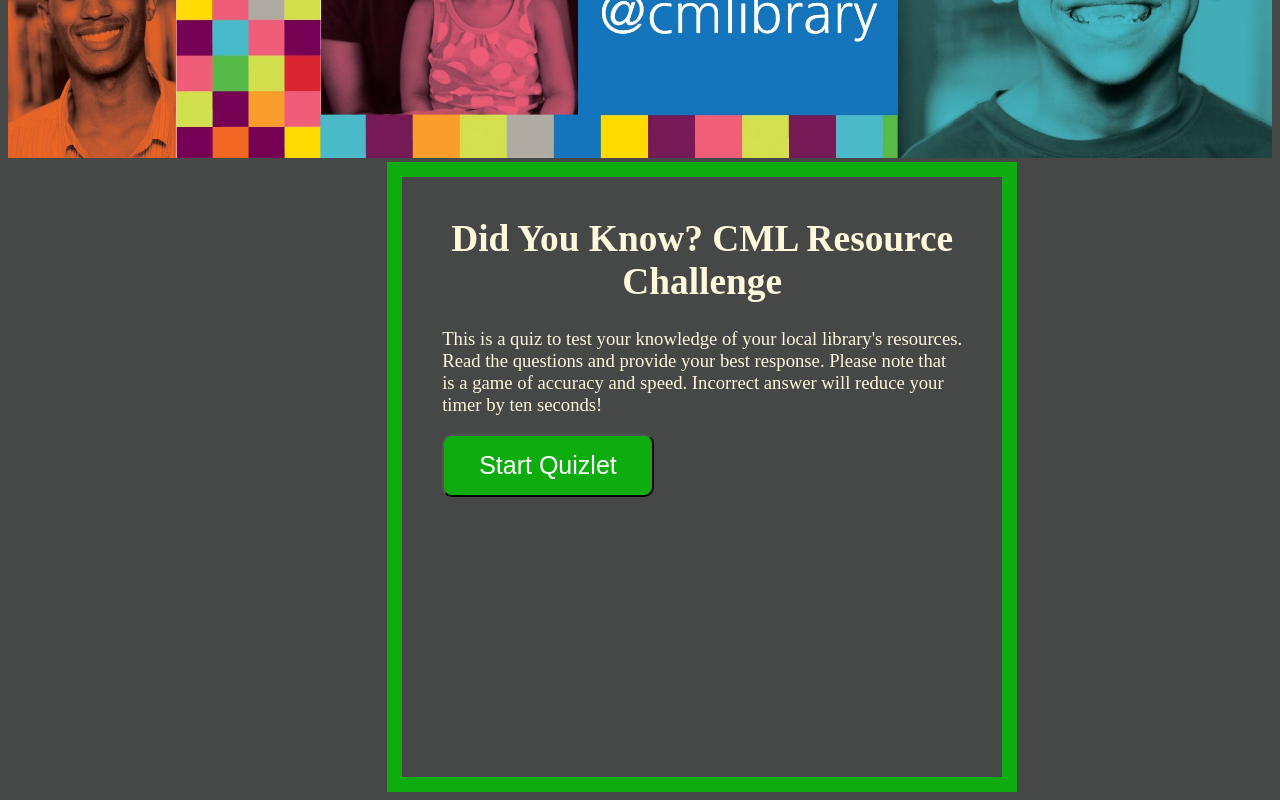
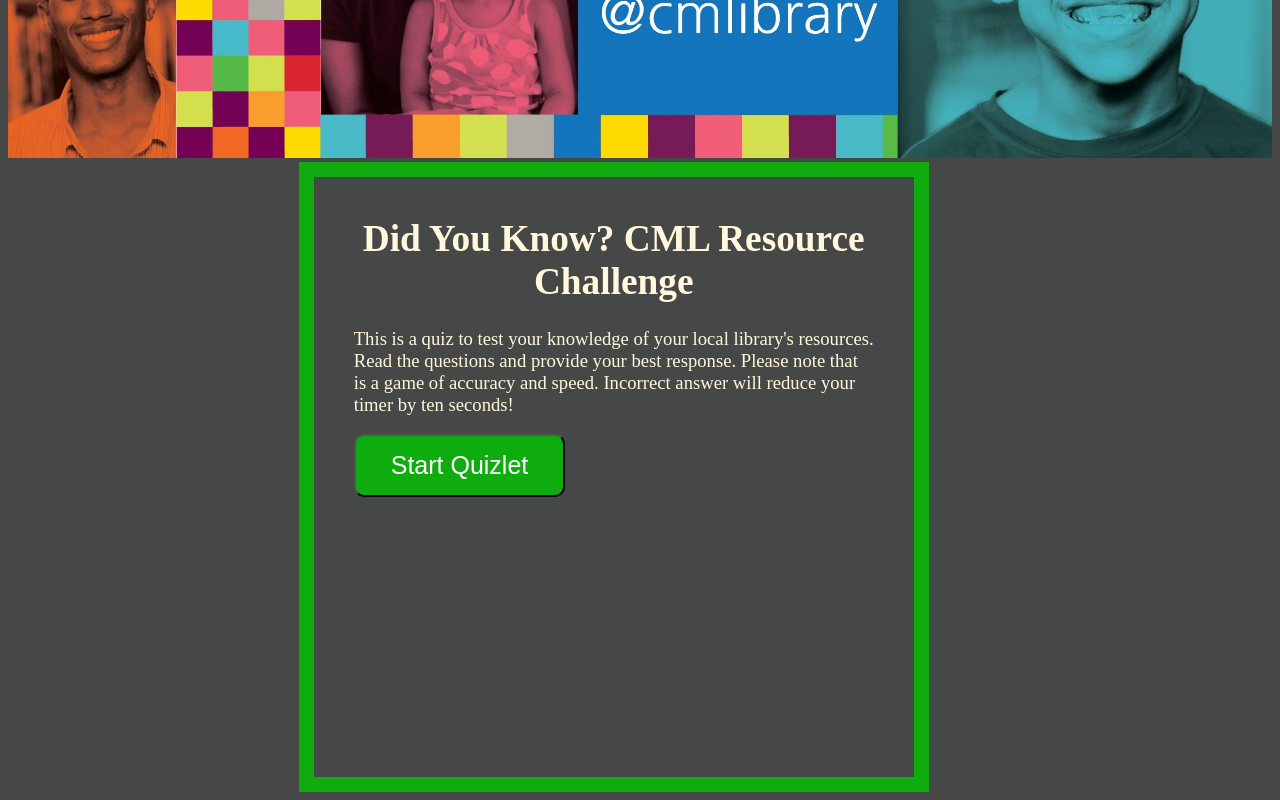
Before and after one commit to sjohn214/CMLResource-Quizlet, a plain HTML site: page index.html in a window 1280 px wide. Shown: the part 494-1294 px from the top of the page. Drawn offline with Linux system fonts and the light colour scheme.

Commit message:
Added update to wrapper

```diff
--- a/assets/style.css
+++ b/assets/style.css
@@ -1,7 +1,7 @@
 *{background-color: rgb(70, 71, 71);}
 #wrapper {
     position: relative;
-    left: 30%;
+    left: 23%;
     top: 20%;
     width: 600px;
     height: 600px;
```
